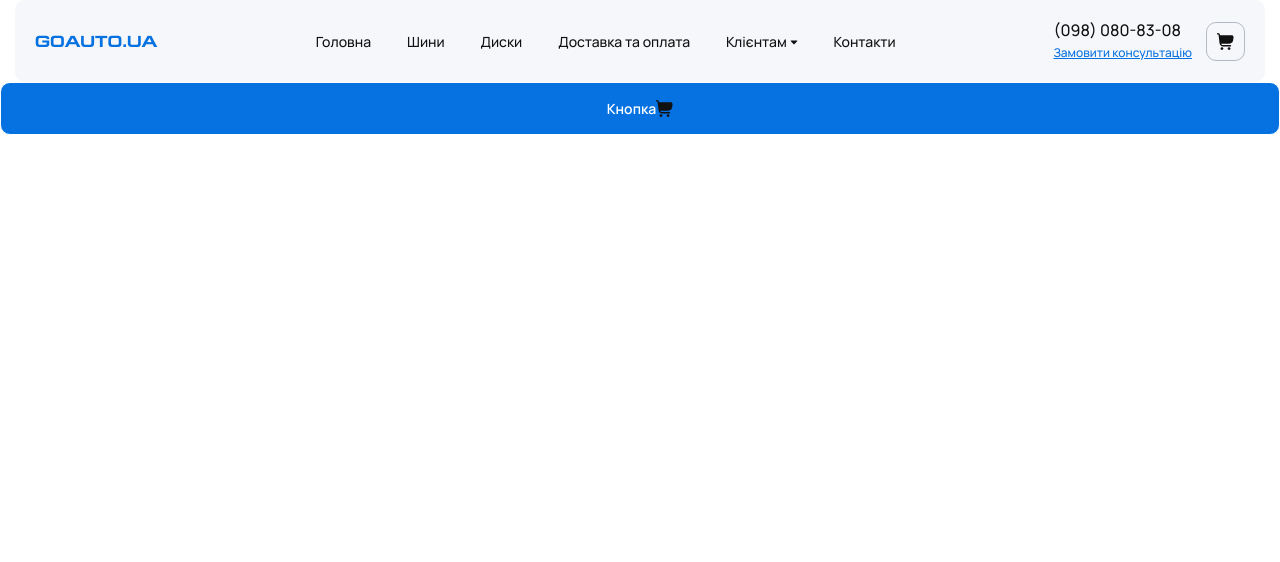
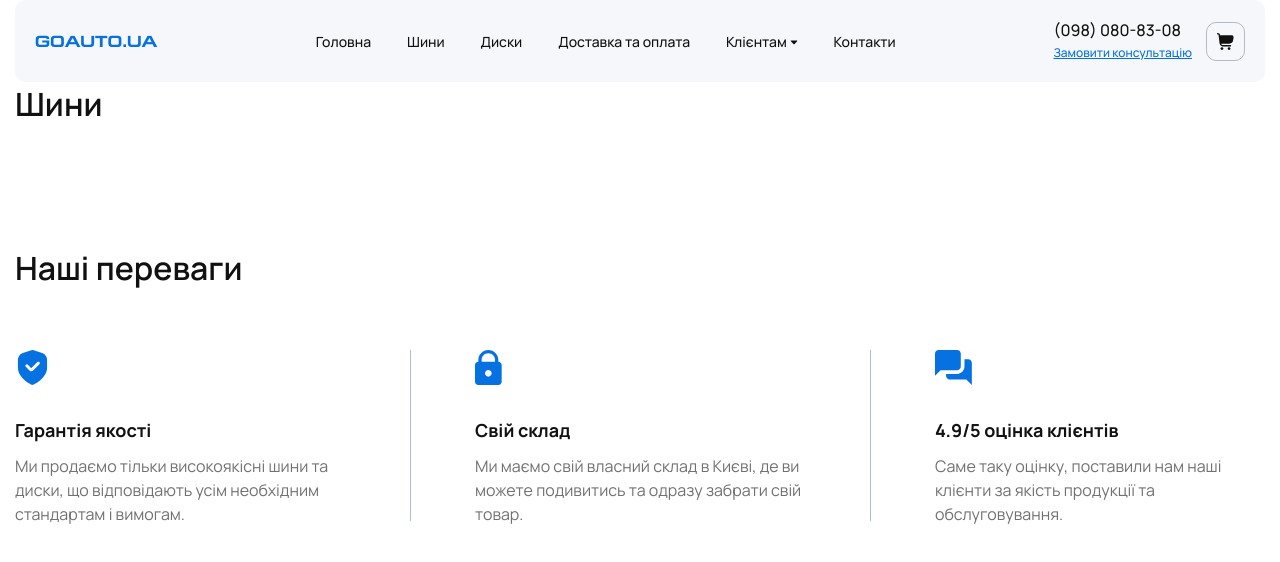
Before and after one commit to Fizz1eOut/GoAuto, a Vue app: page / in a window 1280 px wide. Shown: the top 562 px of the page. Built offline with nearby package versions, Linux system fonts and the light colour scheme.

Commit message:
created the components our advantages

```diff
--- a/src/components/AppTitle.vue
+++ b/src/components/AppTitle.vue
@@ -3,7 +3,9 @@
 </script>
 
 <template>
-  <h2 class="title"></h2>
+  <h2 class="title">
+    <slot></slot>
+  </h2>
 </template>
 
 <style scoped>
--- /dev/null
+++ b/src/components/OurAdvantages/OurAdvantagesLine.vue
@@ -0,0 +1,32 @@
+<script>
+import { defineComponent } from 'vue';
+
+export default defineComponent({
+  name: 'TheAdvantagesLine',
+});
+</script>
+
+<template>
+  <div class="advantages__line">
+  </div>
+</template>
+
+<style scoped>
+.advantages__line {
+  width: 1px;
+  height: 171px;
+  background-color: #ABBED1;
+}
+@media (max-width: 1024px) {
+  .advantages__line {
+    display: none;
+  }
+}
+@media (max-width: 768px) {
+  .advantages__line {
+    display: block;
+    width: 100%;
+    height: 1px;
+  }
+}
+</style>
--- /dev/null
+++ b/src/components/OurAdvantages/OurAdvantagesText.vue
@@ -0,0 +1,28 @@
+<script>
+import { defineComponent } from 'vue';
+
+export default defineComponent({
+  name: 'TheOurAdvantagesText',
+
+  components: {
+
+  }
+});
+</script>
+
+<template>
+  <h3 class="advantages__text">
+    <slot></slot>
+  </h3>
+</template>
+
+<style scoped>
+.advantages__text {
+  margin-top: 12px;
+  font-size: 16px;
+  font-style: normal;
+  font-weight: 400;
+  line-height: 150%;
+  color: var(--color-grey);
+}
+</style>
--- /dev/null
+++ b/src/components/OurAdvantages/OurAdvantagesTitle.vue
@@ -0,0 +1,28 @@
+<script>
+import { defineComponent } from 'vue';
+
+export default defineComponent({
+  name: 'TheOurAdvantagesTitle',
+
+  components: {
+
+  }
+});
+</script>
+
+<template>
+  <h3 class="advantages__title">
+    <slot></slot>
+  </h3>
+</template>
+
+<style scoped>
+.advantages__title {
+  margin-top: 30px;
+  font-size: 18px;
+  font-style: normal;
+  font-weight: 700;
+  line-height: 120%;
+  color: var(--color-black);
+}
+</style>
--- /dev/null
+++ b/src/components/OurAdvantages/TheAdvantagesItem.vue
@@ -0,0 +1,24 @@
+<script>
+import { defineComponent } from 'vue';
+
+export default defineComponent({
+  name: 'TheAdvantagesItem',
+});
+</script>
+
+<template>
+  <div class="advantages__item">
+    <slot></slot>
+  </div>
+</template>
+
+<style scoped>
+.advantages__item {
+  max-width: 330px;
+}
+@media (max-width: 768px) {
+  .advantages__item {
+  max-width: 100%;
+}
+}
+</style>
--- /dev/null
+++ b/src/components/OurAdvantages/TheOurAdvantages.vue
@@ -0,0 +1,96 @@
+<script>
+import { defineComponent } from 'vue';
+import AppTitle from '../AppTitle.vue';
+import OurAdvantagesTitle from './OurAdvantagesTitle.vue';
+import OurAdvantagesText from './OurAdvantagesText.vue';
+import IconCheck from '../icons/IconCheck.vue';
+import IconLock from '../icons/IconLock.vue';
+import IconSpeechBubble from '../icons/IconSpeechBubble.vue';
+import OurAdvantagesItem from './TheAdvantagesItem.vue';
+import OurAdvantagesLine from './OurAdvantagesLine.vue';
+
+export default defineComponent({
+  name: 'TheOurAdvantages',
+
+  components: {
+    AppTitle,
+    OurAdvantagesItem,
+    OurAdvantagesTitle,
+    OurAdvantagesText,
+    IconCheck,
+    IconLock,
+    IconSpeechBubble,
+    OurAdvantagesLine,
+  }
+});
+</script>
+
+<template>
+  <div class="advantages">
+    <div class="advantages__container container">
+      <app-title>
+        Наші переваги
+      </app-title>
+
+      <div class="advantages__items">
+        <our-advantages-item>
+          <icon-check />
+          <our-advantages-title>
+            Гарантія якості
+          </our-advantages-title>
+
+          <our-advantages-text>
+            Ми продаємо тільки високоякісні шини та диски, що відповідають усім необхідним стандартам і вимогам.
+          </our-advantages-text>
+        </our-advantages-item>
+
+        <our-advantages-line />
+
+        <our-advantages-item>
+          <icon-lock />
+          <our-advantages-title>
+            Свій склад
+          </our-advantages-title>
+
+          <our-advantages-text>
+            Ми маємо свій власний склад в Києві, де ви можете подивитись та одразу забрати свій товар.
+          </our-advantages-text>
+        </our-advantages-item>
+
+        <our-advantages-line />
+
+        <our-advantages-item>
+          <icon-speech-bubble />
+          <our-advantages-title>
+            4.9/5 оцінка клієнтів
+          </our-advantages-title>
+
+          <our-advantages-text>
+            Саме таку оцінку, поставили нам наші клієнти за якість продукції та обслуговування.
+          </our-advantages-text>
+        </our-advantages-item>
+      </div>
+    </div>
+  </div>
+</template>
+
+<style scoped>
+.advantages {
+  margin-top: 120px;
+}
+.advantages__items {
+  margin-top: 60px;
+  display: flex;
+  align-items: flex-start;
+  justify-content: space-between;
+  gap: 10px;
+
+}
+@media (max-width: 1024px) {
+  .advantages__items {
+    flex-wrap: wrap;
+    row-gap: 30px;
+    margin-top: 40px;
+  }
+}
+</style>
--- /dev/null
+++ b/src/components/icons/IconCheck.vue
@@ -0,0 +1,24 @@
+<script>
+import { defineComponent } from 'vue';
+
+export default defineComponent({
+  name: 'IconCheck',
+});
+</script>
+
+<template>
+    <svg xmlns="http://www.w3.org/2000/svg" width="35" height="35" viewBox="0 0 35 35" fill="none">
+      <g clip-path="url(#clip0_0_3584)">
+      <path d="M27.0971 3.12082L17.9607 0.07436C17.6615 -0.0252749 17.3382 -0.0252749 17.039 0.07436L7.90255 3.12082C6.44991 3.60335 5.18628 4.5314 4.2912 5.7731C3.39611 7.01481 2.9151 8.50701 2.91651 10.0377V17.5C2.91651 28.5294 16.3332 34.6208 16.9078 34.8746C17.0942 34.9574 17.2959 35.0002 17.4998 35.0002C17.7038 35.0002 17.9055 34.9574 18.0919 34.8746C18.6665 34.6208 32.0832 28.5294 32.0832 17.5V10.0377C32.0846 8.50701 31.6036 7.01481 30.7085 5.7731C29.8134 4.5314 28.5498 3.60335 27.0971 3.12082ZM24.3803 14.1706L18.1503 20.4006C17.8953 20.6573 17.5919 20.8607 17.2577 20.9991C16.9235 21.1376 16.5651 21.2083 16.2034 21.2071H16.1553C15.7861 21.2014 15.422 21.121 15.0849 20.9706C14.7477 20.8202 14.4446 20.603 14.1938 20.3321L10.8309 16.8321C10.6852 16.6969 10.5687 16.5335 10.4885 16.3517C10.4083 16.17 10.3661 15.9737 10.3645 15.7751C10.3628 15.5764 10.4018 15.3795 10.479 15.1964C10.5562 15.0134 10.67 14.848 10.8133 14.7105C10.9567 14.573 11.1267 14.4662 11.3128 14.3967C11.499 14.3273 11.6973 14.2966 11.8957 14.3065C12.0942 14.3164 12.2885 14.3668 12.4667 14.4545C12.645 14.5423 12.8034 14.6655 12.9323 14.8167L16.2048 18.2292L22.3123 12.1042C22.5874 11.8385 22.9558 11.6915 23.3381 11.6948C23.7205 11.6982 24.0863 11.8515 24.3567 12.1219C24.627 12.3923 24.7804 12.7581 24.7837 13.1404C24.7871 13.5228 24.6401 13.8912 24.3744 14.1662L24.3803 14.1706Z" fill="#0671E0"/>
+      </g>
+      <defs>
+      <clipPath id="clip0_0_3584">
+      <rect width="35" height="35" fill="white"/>
+      </clipPath>
+      </defs>
+    </svg>
+</template>
+
+<style scoped>
+
+</style>
--- /dev/null
+++ b/src/components/icons/IconLock.vue
@@ -0,0 +1,17 @@
+<script>
+import { defineComponent } from 'vue';
+
+export default defineComponent({
+  name: 'IconLock',
+});
+</script>
+
+<template>
+  <svg xmlns="http://www.w3.org/2000/svg" width="27" height="35" viewBox="0 0 27 35" fill="none">
+    <path d="M13.3333 0C7.79365 0 3.33333 4.46032 3.33333 10V11.6667C1.5 11.6667 0 13.1667 0 15V31.6667C0 33.5 1.5 35 3.33333 35H23.3333C25.1667 35 26.6667 33.5 26.6667 31.6667V15C26.6667 13.1667 25.1667 11.6667 23.3333 11.6667V10C23.3333 4.46032 18.873 0 13.3333 0ZM13.3333 3.33333C17.127 3.33333 20 6.20635 20 10V11.6667H6.66667V10C6.66667 6.20635 9.53968 3.33333 13.3333 3.33333ZM13.3333 20C15.1667 20 16.6667 21.5 16.6667 23.3333C16.6667 25.1667 15.1667 26.6667 13.3333 26.6667C11.5 26.6667 10 25.1667 10 23.3333C10 21.5 11.5 20 13.3333 20Z" fill="#0671E0"/>
+  </svg>
+</template>
+
+<style scoped>
+
+</style>
--- /dev/null
+++ b/src/components/icons/IconSpeechBubble.vue
@@ -0,0 +1,17 @@
+<script>
+import { defineComponent } from 'vue';
+
+export default defineComponent({
+  name: 'IconSpeechBubble',
+});
+</script>
+
+<template>
+  <svg xmlns="http://www.w3.org/2000/svg" width="37" height="35" viewBox="0 0 37 35" fill="none">
+    <path d="M3.68421 0C1.65789 0 0 1.65789 0 3.68421V25.7895L5.52632 20.2632H22.1053C24.1316 20.2632 25.7895 18.6053 25.7895 16.5789V3.68421C25.7895 1.65789 24.1316 0 22.1053 0H3.68421ZM29.4737 9.21053V16.5789C29.4737 20.6426 26.1689 23.9474 22.1053 23.9474H11.0526V25.7895C11.0526 27.8158 12.7105 29.4737 14.7368 29.4737H31.3158L36.8421 35V12.8947C36.8421 10.8684 35.1842 9.21053 33.1579 9.21053H29.4737Z" fill="#0671E0"/>
+  </svg>
+</template>
+
+<style scoped>
+
+</style>
--- /dev/null
+++ b/src/components/сhoose/TheProductSelection.vue
@@ -0,0 +1,24 @@
+<script>
+import { defineComponent } from 'vue';
+import AppTitle from '../AppTitle.vue';
+
+export default defineComponent({
+  name: 'TheProductSelection',
+
+  components: {
+    AppTitle,
+  }
+});
+</script>
+
+<template>
+  <div class="product-selection">
+    <div class="product-selection__container container">
+      <app-title>Шини</app-title>
+    </div>
+  </div>
+</template>
+
+<style scoped>
+
+</style>
--- a/src/pages/HomeView.vue
+++ b/src/pages/HomeView.vue
@@ -1,14 +1,18 @@
 <script>
 import { defineComponent } from 'vue';
-import AppButton from '@/components/AppButton.vue'
-import IconCart from '@/components/icons/IconCart.vue';
+// import AppButton from '@/components/AppButton.vue'
+// import IconCart from '@/components/icons/IconCart.vue';
+import TheProductSelection from '../components/сhoose/TheProductSelection.vue'
+import TheOurAdvantages from '../components/OurAdvantages/TheOurAdvantages.vue'
 
 export default defineComponent({
   name: 'HomeView',
 
   components: {
-    AppButton,
-    IconCart,
+    // AppButton,
+    // IconCart,
+    TheProductSelection,
+    TheOurAdvantages,
   },
 
   data() {
@@ -24,7 +28,8 @@ export default defineComponent({
 </script>
 
 <template>
-  <app-button>Кнопка <icon-cart /></app-button>
+  <the-product-selection></the-product-selection>
+  <the-our-advantages></the-our-advantages>
 </template>
 
 <style scoped>
```
